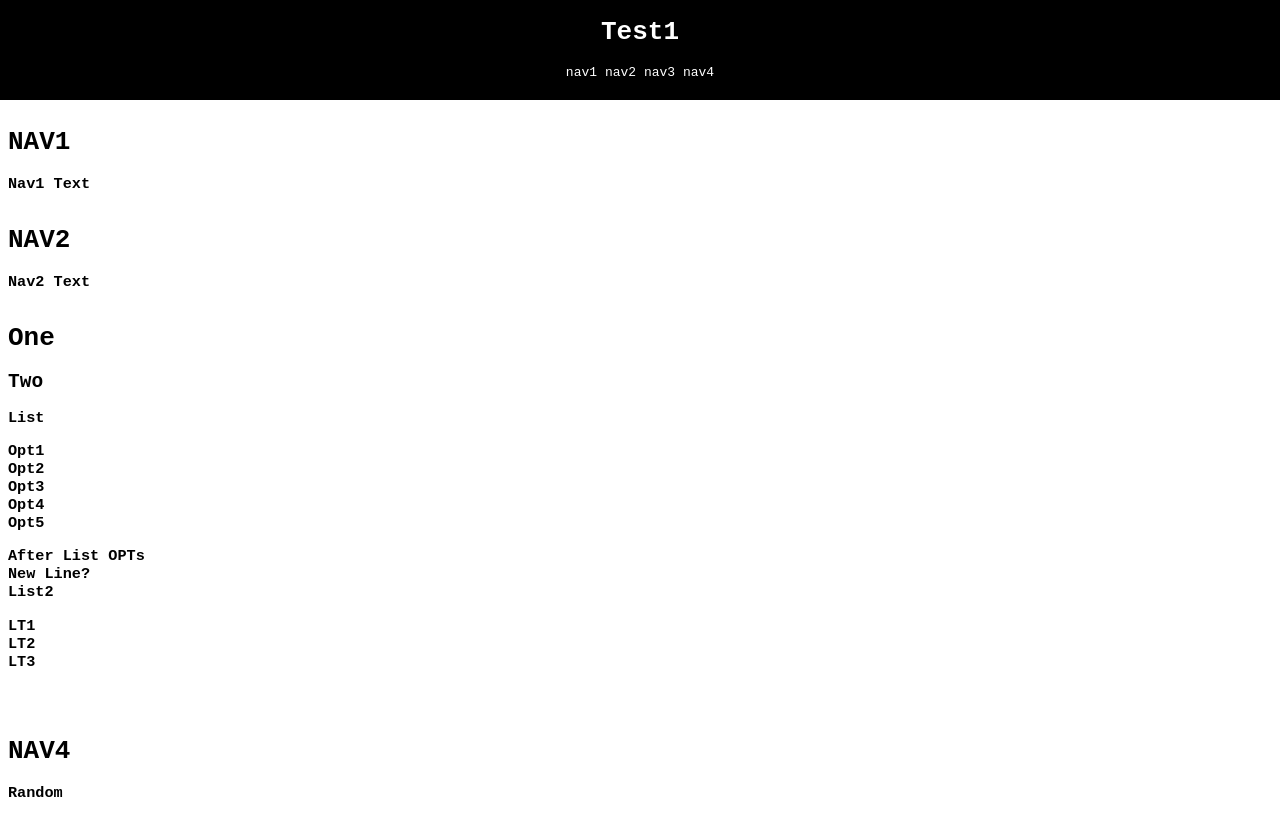
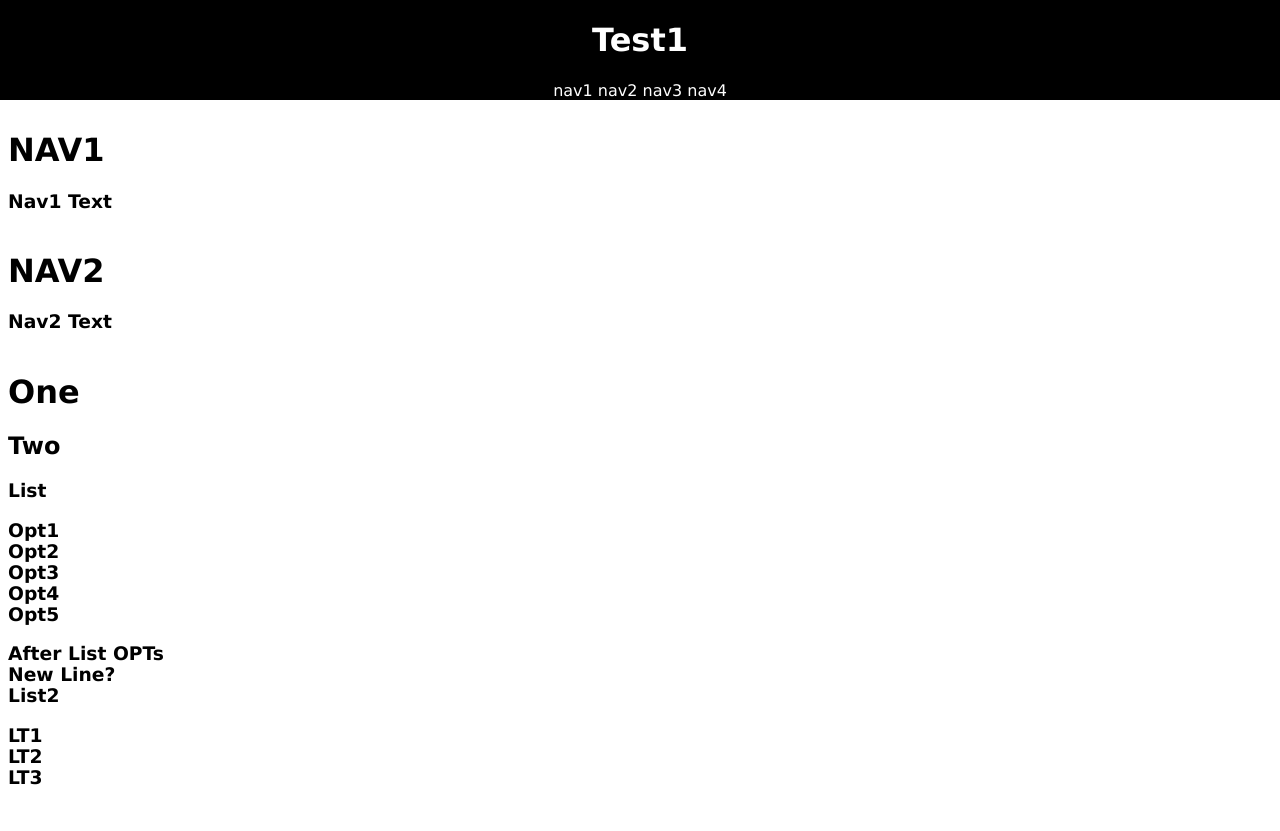
Before and after one commit to JRMGM0623/test3, a plain HTML site: page index.html in a window 1280 px wide. Shown: the top 831 px of the page. Drawn offline with Linux system fonts and the light colour scheme.

Commit message:
change font

```diff
--- a/css/style.css
+++ b/css/style.css
@@ -1,6 +1,6 @@
 body{
 	background-color: white;
-	font-family: monospace;
+	font-family: Verdana, Geneva, sans-serif;
 }
 
 header{
```
